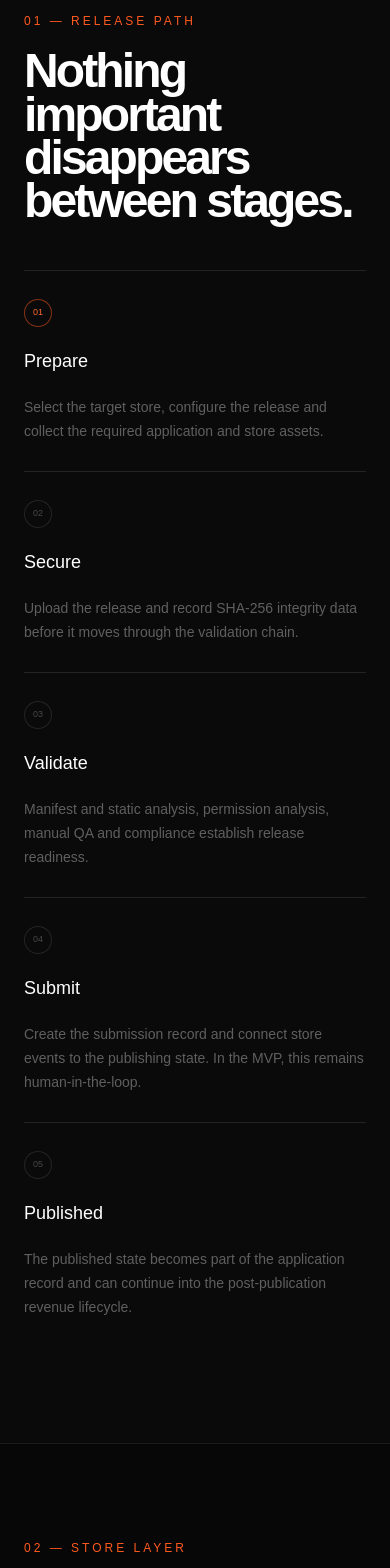
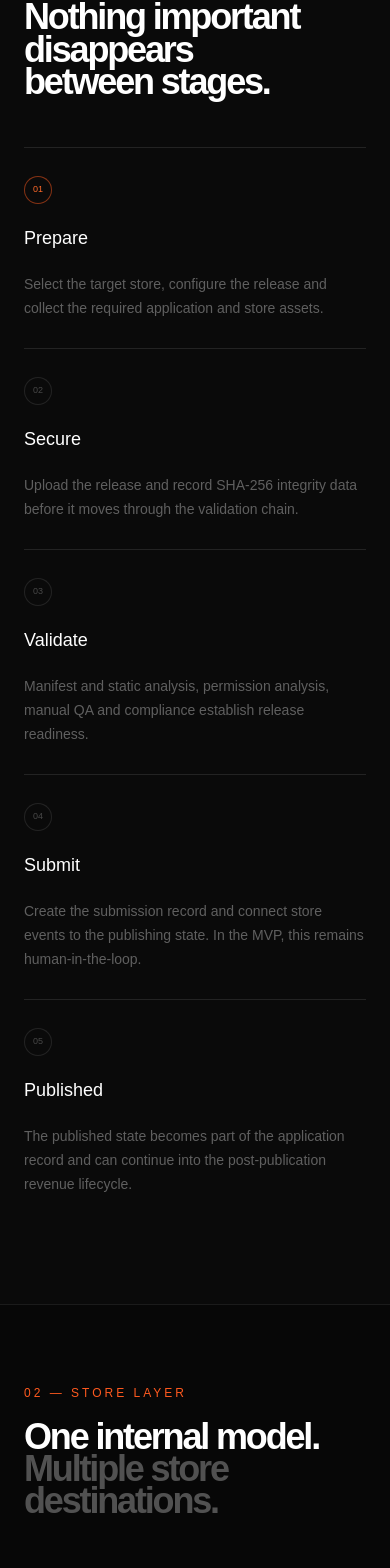
Before and after one commit to mohamad-es/Fonitas-website, a Next.js app: page /publishing in a window 390 px wide. Shown: the part 1917-3485 px from the top of the page. Built offline with nearby package versions, Linux system fonts and the light colour scheme.

Commit message:
style: refine publishing responsive layout

```diff
--- a/components/publishing/publishing-page.tsx
+++ b/components/publishing/publishing-page.tsx
@@ -66,7 +66,7 @@ export function PublishingPage() {
       <section className="relative border-b border-white/[.07]">
         <div className="absolute inset-0 grid-bg opacity-30" />
         <div className="absolute -right-40 top-10 h-[600px] w-[600px] rounded-full bg-[#ff5a1f]/10 blur-[130px]" />
-        <div className="relative mx-auto grid max-w-[1400px] items-center gap-16 px-6 py-24 lg:grid-cols-[.8fr_1.2fr] lg:px-10 lg:py-32">
+        <div className="relative mx-auto grid max-w-[1400px] items-center gap-16 px-6 py-20 sm:py-24 lg:grid-cols-[.8fr_1.2fr] lg:px-10 lg:py-32">
           <Image src="/visuals/fonitas-publishing.svg" alt="" width={1200} height={700} priority className="pointer-events-none absolute -right-64 top-1/2 hidden w-[800px] -translate-y-1/2 opacity-[0.13] lg:block" aria-hidden="true" />
           <div>
             <p className="text-xs font-semibold uppercase tracking-[.28em] text-[#ff6a2b]">Publishing system</p>
@@ -79,9 +79,9 @@ export function PublishingPage() {
       </section>
 
       <section id="release-control" className="border-b border-white/[.07] bg-[#0a0a0a]">
-        <div className="mx-auto max-w-[1400px] px-6 py-24 lg:px-10 lg:py-32">
+        <div className="mx-auto max-w-[1400px] px-6 py-20 sm:py-24 lg:px-10 lg:py-32">
           <div className="grid gap-12 lg:grid-cols-[.65fr_1.35fr]">
-            <div><p className="text-xs uppercase tracking-[.25em] text-[#ff5a1f]">01 — Release path</p><h2 className="font-display mt-5 max-w-xl text-5xl font-semibold leading-[.9] sm:text-7xl">Nothing important disappears between stages.</h2></div>
+            <div><p className="text-xs uppercase tracking-[.25em] text-[#ff5a1f]">01 — Release path</p><h2 className="font-display mt-5 max-w-xl text-4xl font-semibold leading-[.9] sm:text-6xl lg:text-7xl">Nothing important disappears between stages.</h2></div>
             <div className="relative">
               <div className="absolute left-3 top-4 hidden h-[calc(100%-32px)] border-l border-dashed border-[#ff5a1f]/20 sm:block" />
               {stages.map((stage,index)=><button key={stage.number} type="button" onClick={()=>setActive(index)} className="group relative grid w-full gap-5 border-t border-white/10 py-7 text-left sm:grid-cols-[48px_180px_1fr] sm:items-center sm:pl-12">
@@ -95,9 +95,9 @@ export function PublishingPage() {
       </section>
 
       <section className="border-b border-white/[.07]">
-        <div className="mx-auto max-w-[1400px] px-6 py-24 lg:px-10 lg:py-32">
+        <div className="mx-auto max-w-[1400px] px-6 py-20 sm:py-24 lg:px-10 lg:py-32">
           <div className="grid gap-12 lg:grid-cols-[1.1fr_.9fr] lg:items-end">
-            <div><p className="text-xs uppercase tracking-[.25em] text-[#ff5a1f]">02 — Store layer</p><h2 className="font-display mt-5 max-w-3xl text-5xl font-semibold leading-[.9] sm:text-7xl">One internal model.<br/><span className="text-white/30">Multiple store destinations.</span></h2></div>
+            <div><p className="text-xs uppercase tracking-[.25em] text-[#ff5a1f]">02 — Store layer</p><h2 className="font-display mt-5 max-w-3xl text-4xl font-semibold leading-[.9] sm:text-6xl lg:text-7xl">One internal model.<br/><span className="text-white/30">Multiple store destinations.</span></h2></div>
             <p className="max-w-md text-sm leading-7 text-white/35">The MVP keeps submission human-in-the-loop. Provider-specific adapters can be introduced later while the internal publishing model remains stable.</p>
           </div>
           <div className="mt-14 grid gap-3 border-y border-white/10 py-3 md:grid-cols-3">
@@ -111,8 +111,8 @@ export function PublishingPage() {
       </section>
 
       <section className="border-b border-white/[.07] bg-[#0a0a0a]">
-        <div className="mx-auto grid max-w-[1400px] gap-12 px-6 py-24 lg:grid-cols-[.7fr_1.3fr] lg:px-10 lg:py-32">
-          <div><p className="text-xs uppercase tracking-[.25em] text-[#ff5a1f]">03 — Human control</p><h2 className="font-display mt-5 max-w-xl text-5xl font-semibold leading-[.9] sm:text-7xl">Automation where it helps. <span className="text-white/30">Judgment where it matters.</span></h2></div>
+        <div className="mx-auto grid max-w-[1400px] gap-12 px-6 py-20 sm:py-24 lg:grid-cols-[.7fr_1.3fr] lg:px-10 lg:py-32">
+          <div><p className="text-xs uppercase tracking-[.25em] text-[#ff5a1f]">03 — Human control</p><h2 className="font-display mt-5 max-w-xl text-4xl font-semibold leading-[.9] sm:text-6xl lg:text-7xl">Automation where it helps. <span className="text-white/30">Judgment where it matters.</span></h2></div>
           <div className="relative overflow-hidden border-l border-[#ff5a1f]/30 pl-7 sm:pl-12"><div className="absolute left-0 top-0 h-16 w-px bg-[#ff5a1f]" /><p className="max-w-2xl text-2xl leading-10 text-white/75">Fonitas does not turn store publishing into a black box. The workflow around a release is structured and recorded; the final store operation remains human-in-the-loop in the MVP.</p><div className="mt-10 flex flex-wrap gap-x-8 gap-y-4 border-t border-white/10 pt-6 text-[10px] uppercase tracking-[.18em] text-white/30"><span>Build</span><span>Security</span><span>QA</span><span>Submission</span><span>Audit</span></div></div>
         </div>
       </section>
```
